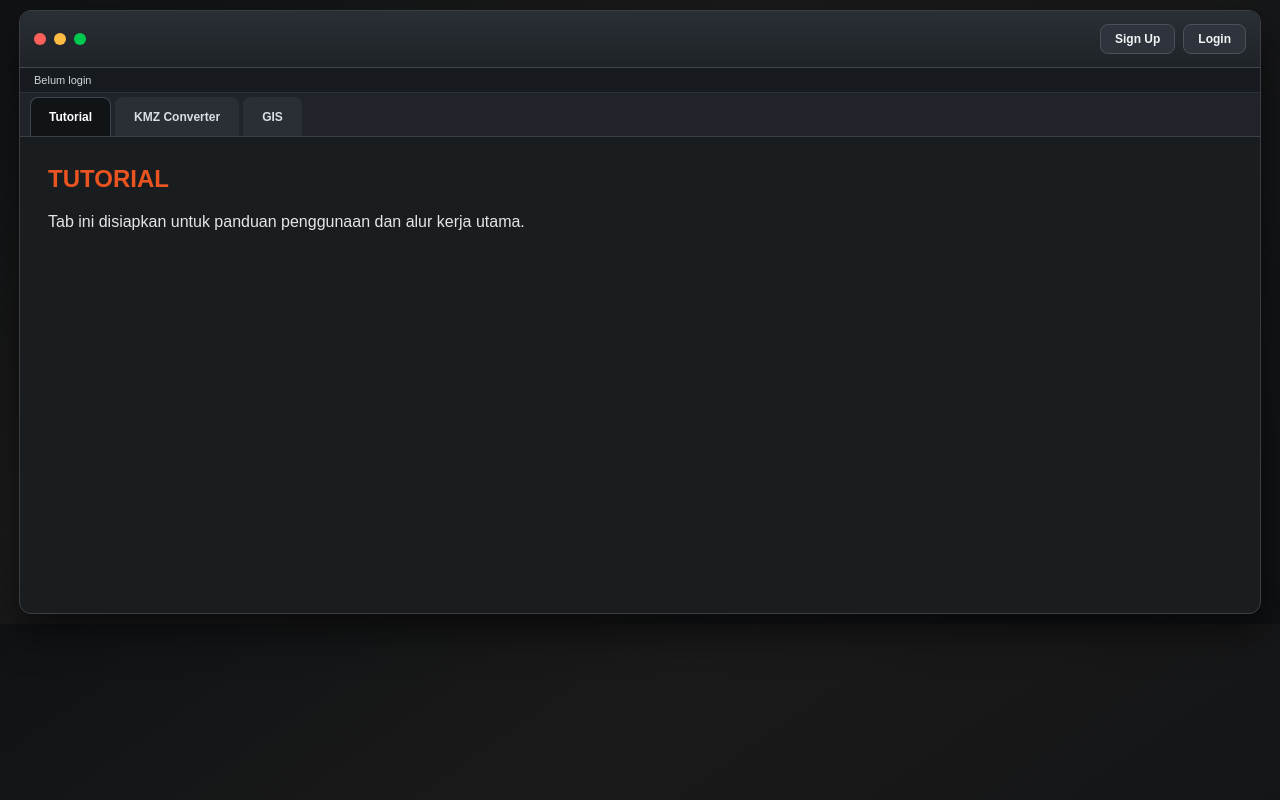
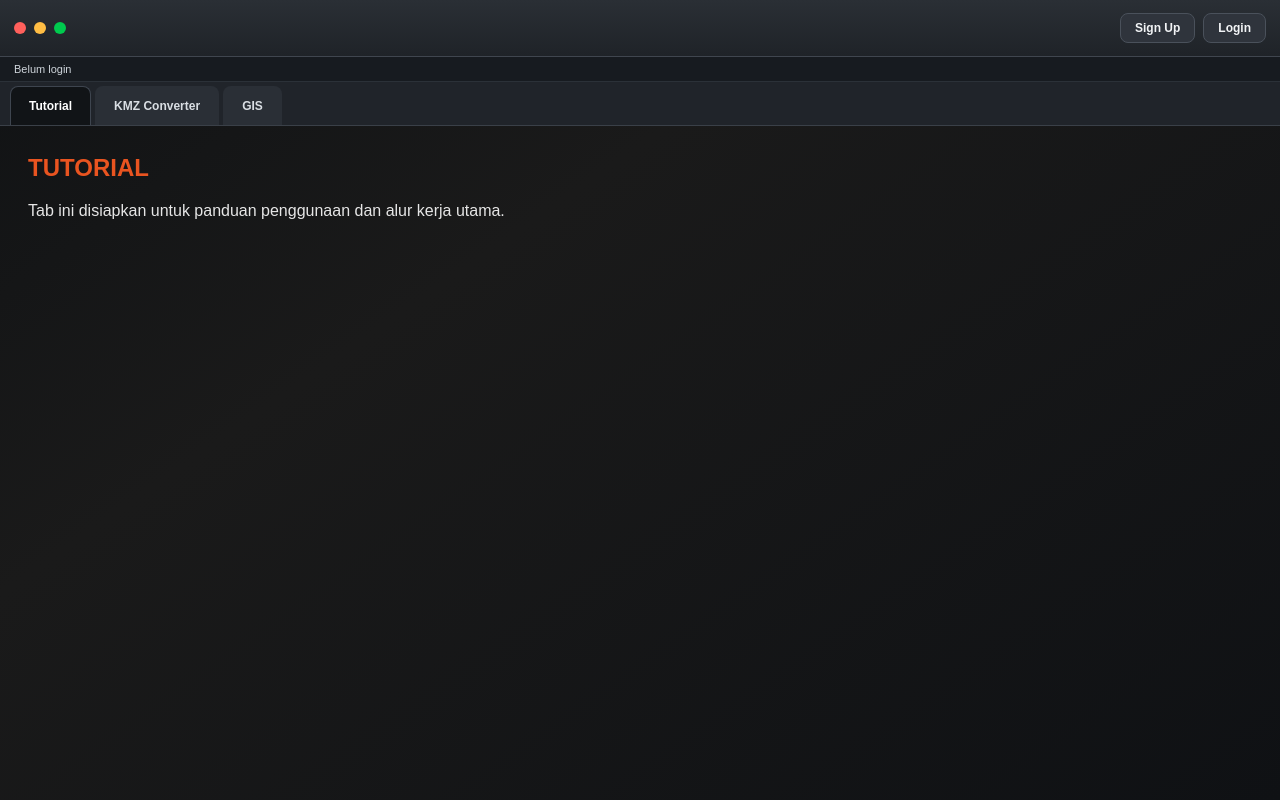
Before and after one commit to rhsonoga/toolsbermanfaat, a Flask app: page / in a window 1280 px wide. Run offline with Flask 3, Linux system fonts and the light colour scheme.

Commit message:
Flatten layout background for full-width shell

```diff
--- a/webapp/static/launcher.css
+++ b/webapp/static/launcher.css
@@ -5,12 +5,15 @@ body {
     background: linear-gradient(145deg, #101214 0%, #1a1a1a 35%, #0f1114 100%);
 }
 .browser-shell {
-    width: min(1240px, calc(100vw - 20px));
-    margin: 10px auto;
-    border: 1px solid #3a3f46;
-    border-radius: 12px;
-    background: #1a1d20;
-    box-shadow: 0 18px 38px #0008;
+    width: 100%;
+    min-height: 100vh;
+    margin: 0;
+    border: 0;
+    border-radius: 0;
+    background: transparent;
+    box-shadow: none;
+    display: flex;
+    flex-direction: column;
     overflow: hidden;
 }
 .browser-topbar {
@@ -101,6 +104,7 @@ body {
 }
 .browser-page.active {
     display: block;
+    flex: 1;
 }
 .placeholder-page {
     min-height: 420px;
```
Also changed, not shown: other parts of webapp/static/launcher.css (+11 -10 lines).
